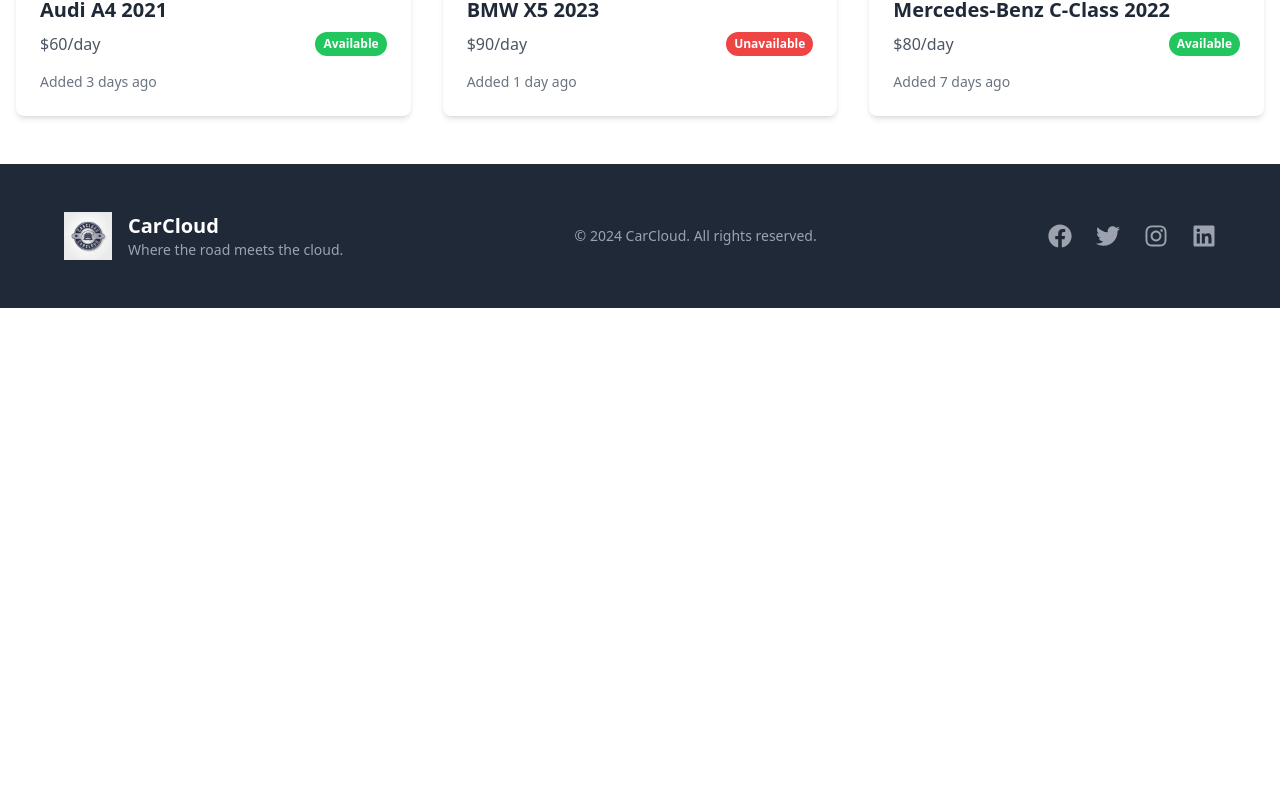
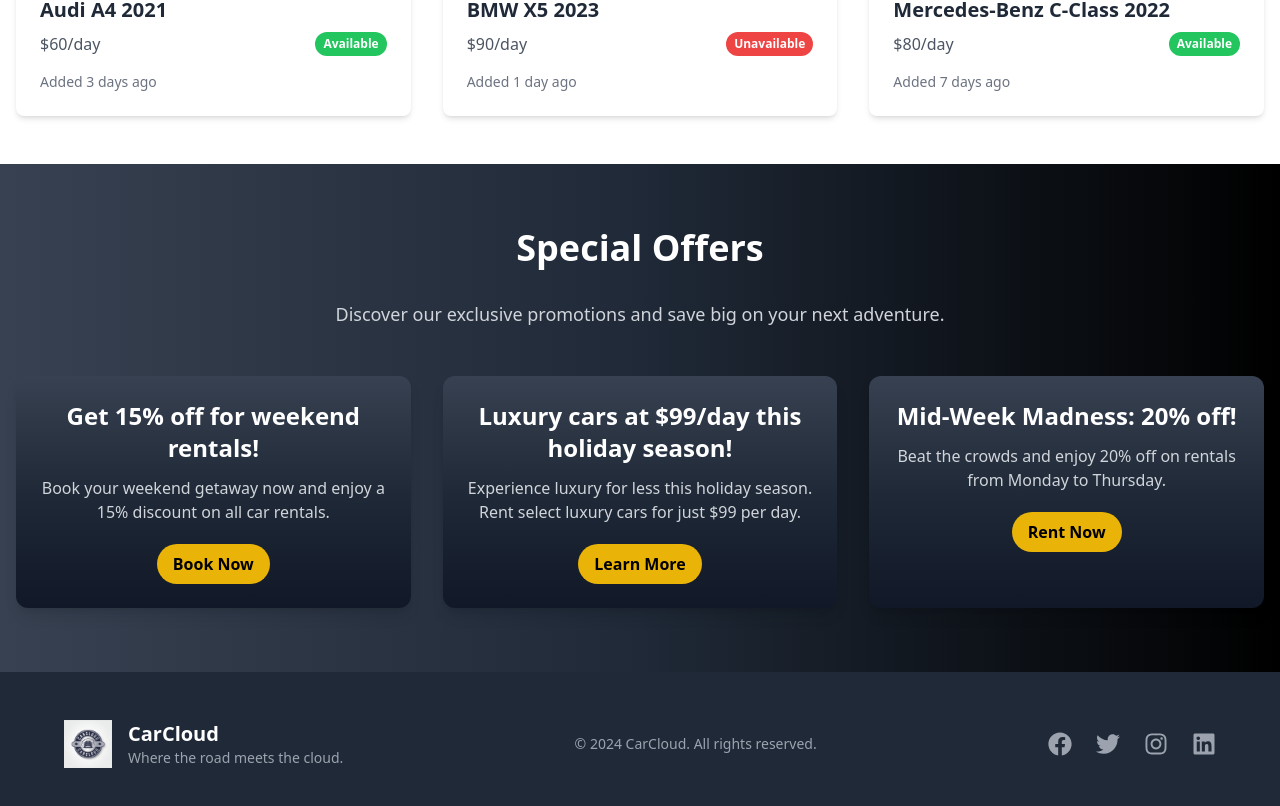
Before and after one commit to Sabuj-Chowdhury/CarCloud-client, a React (Vite) app: page / in a window 1280 px wide. Shown: the part 1736-2542 px from the top of the page. Before the commit the page ends 2044 px from the top, so only its background shows below. Built offline with nearby package versions, Linux system fonts and the light colour scheme; no server answers.

Commit message:
Added special offers with fake json

```diff
--- /dev/null
+++ b/src/components/SpecialOffers.jsx
@@ -0,0 +1,57 @@
+import { motion } from "framer-motion";
+
+const SpecialOffers = () => {
+  const offers = [
+    {
+      title: "Get 15% off for weekend rentals!",
+      description:
+        "Book your weekend getaway now and enjoy a 15% discount on all car rentals.",
+      buttonText: "Book Now",
+    },
+    {
+      title: "Luxury cars at $99/day this holiday season!",
+      description:
+        "Experience luxury for less this holiday season. Rent select luxury cars for just $99 per day.",
+      buttonText: "Learn More",
+    },
+    {
+      title: "Mid-Week Madness: 20% off!",
+      description:
+        "Beat the crowds and enjoy 20% off on rentals from Monday to Thursday.",
+      buttonText: "Rent Now",
+    },
+  ];
+
+  return (
+    <section className="py-16 bg-gradient-to-r from-gray-700 via-gray-800 to-black text-white">
+      <div className="container mx-auto px-4 text-center">
+        <h2 className="text-4xl font-extrabold mb-8">Special Offers</h2>
+        <p className="text-lg mb-12 text-gray-300">
+          Discover our exclusive promotions and save big on your next adventure.
+        </p>
+        <div className="grid grid-cols-1 md:grid-cols-2 lg:grid-cols-3 gap-8">
+          {offers.map((offer, index) => (
+            <motion.div
+              key={index}
+              className="bg-gradient-to-t from-gray-900 via-gray-800 to-gray-700 text-white rounded-xl shadow-lg overflow-hidden hover:shadow-2xl transition-shadow duration-300"
+              initial={{ y: 30, opacity: 0 }}
+              animate={{ y: 0, opacity: 1 }}
+              transition={{ duration: 0.5, delay: index * 0.2 }}
+              whileHover={{ scale: 1.05 }}
+            >
+              <div className="p-6">
+                <h3 className="text-2xl font-bold mb-3">{offer.title}</h3>
+                <p className="text-gray-300 mb-5">{offer.description}</p>
+                <button className="bg-yellow-500 hover:bg-yellow-600 text-black font-bold py-2 px-4 rounded-full transition duration-300">
+                  {offer.buttonText}
+                </button>
+              </div>
+            </motion.div>
+          ))}
+        </div>
+      </div>
+    </section>
+  );
+};
+
+export default SpecialOffers;
--- a/src/pages/Home.jsx
+++ b/src/pages/Home.jsx
@@ -1,5 +1,6 @@
 import Banner from "../components/Banner";
 import LatestCars from "../components/LatestCars";
+import SpecialOffers from "../components/SpecialOffers";
 import WhyChooseUs from "../components/WhyChooseUs";
 
 const Home = () => {
@@ -13,6 +14,7 @@ const Home = () => {
       <LatestCars></LatestCars>
       {/* TODO: Extra section with animations */}
       {/* Special offer */}
+      <SpecialOffers></SpecialOffers>
     </div>
   );
 };
```
